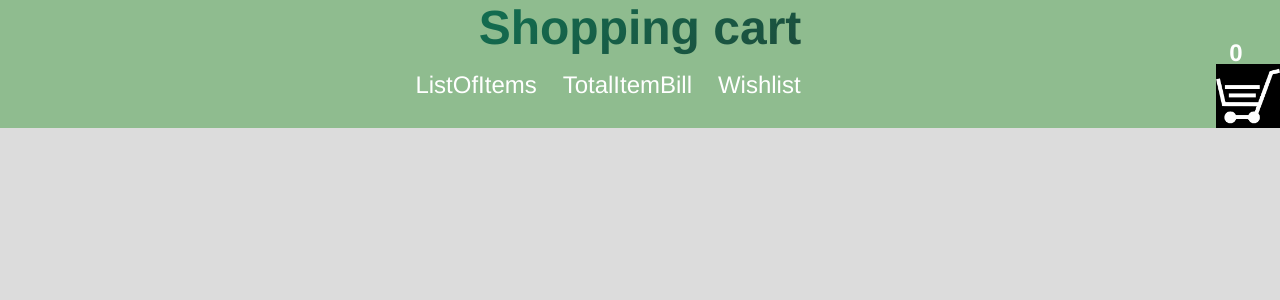
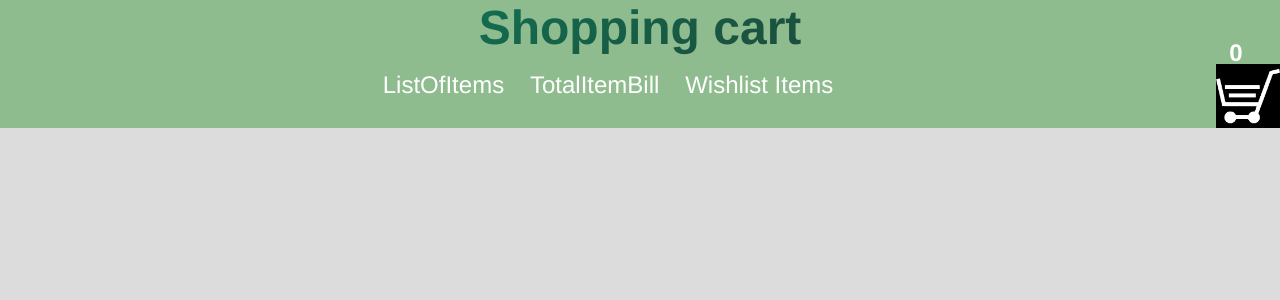
Before and after one commit to deepalishivanagi/ShoppingCart, a React (Create React App) app: page / in a window 1280 px wide. Shown: the top 300 px of the page. Built offline with nearby package versions, Linux system fonts and the light colour scheme; no server answers.

Commit message:
changed title

```diff
--- a/src/App.js
+++ b/src/App.js
@@ -46,7 +46,7 @@ export default function App() {
             TotalItemBill{" "}
           </Link>
           <Link class="link" to="/Wishlist">
-            Wishlist
+            Wishlist Items
           </Link>
           <Cart />
         </nav>
```
